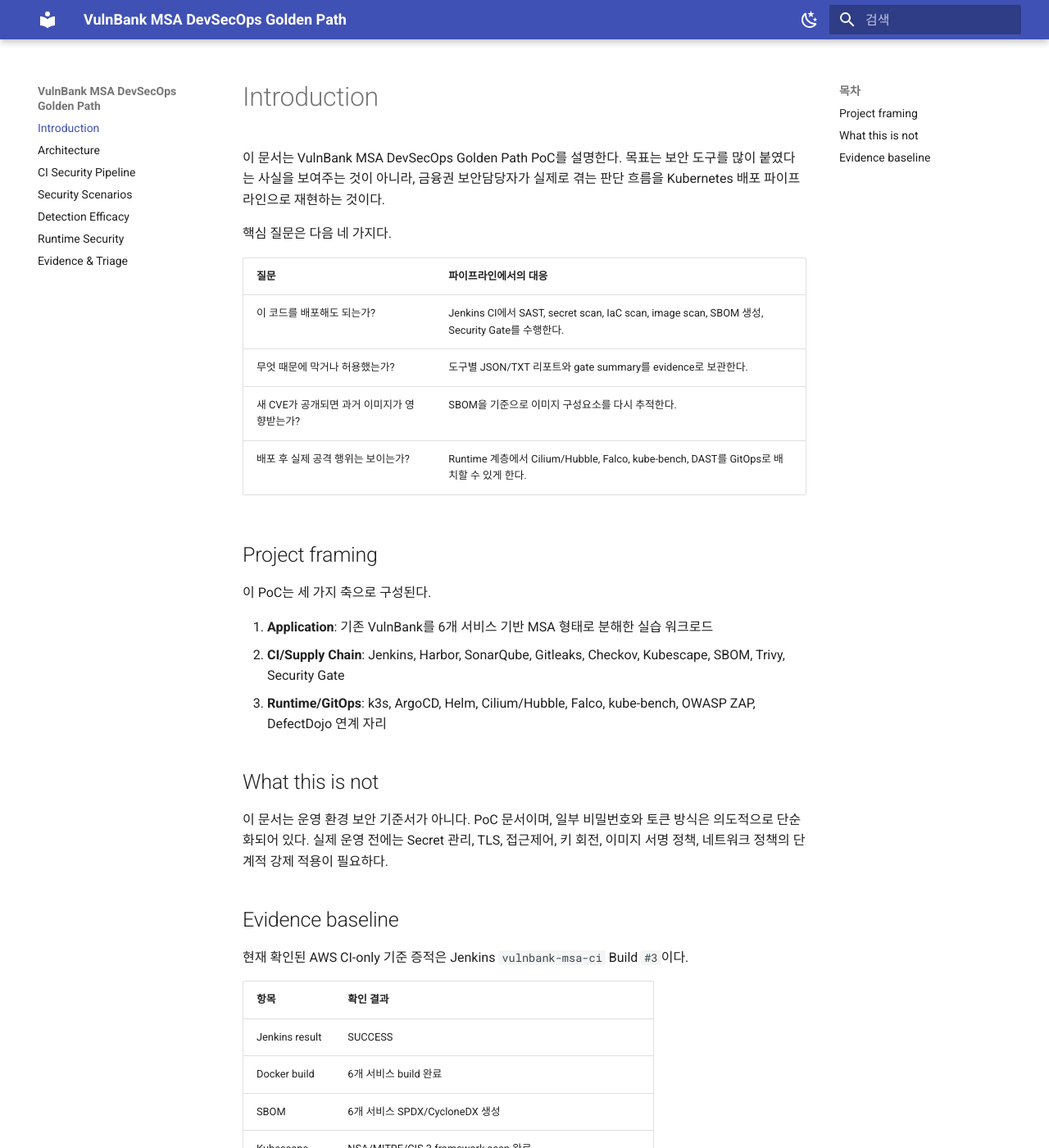
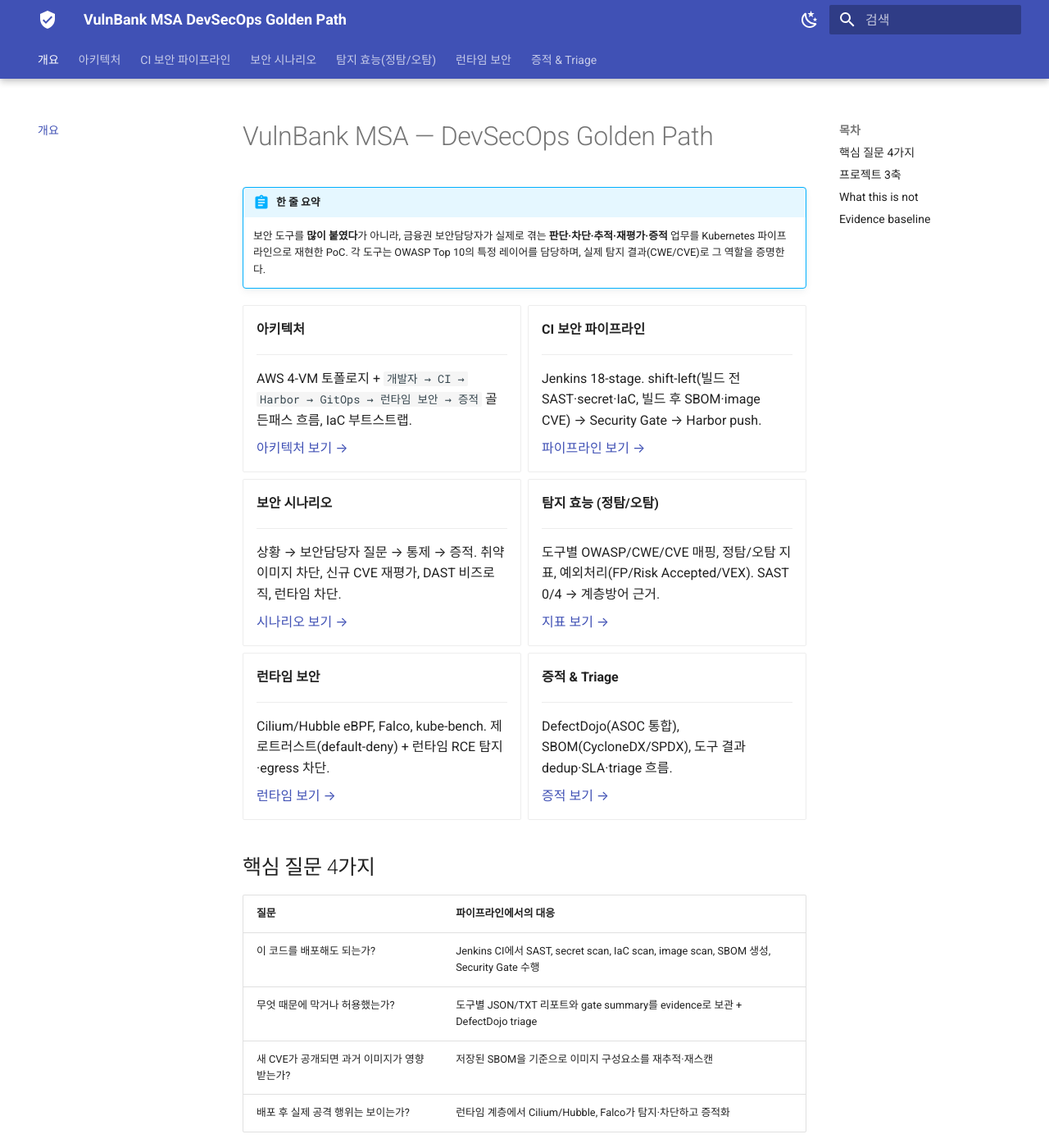
Before and after one commit to securious-DecSecOps/secubank-docs, an MkDocs documentation site: the page built from docs/index.md, in a window 1280 px wide and 1400 px high. Shown: the whole window at 82% size. Built offline with MkDocs 1.6.1 and Material for MkDocs 9.7.7, drawn with Linux system fonts in a browser that asks for light colours; some of the changed text lies outside the part shown.

Commit message:
문서 업그레이드: 도구별 OWASP/CWE/CVE 매트릭스 + 탭 네비게이션/카드 랜딩 적용

```diff
--- a/docs/detection-efficacy.md
+++ b/docs/detection-efficacy.md
@@ -43,6 +43,49 @@
 | Security Gate | BLOCK |
 | Blocked service count | 6 |
 
+## Per-tool evidence with standard references (OWASP / CWE / CVE)
+
+각 도구가 "제 역할을 한다"는 근거를, 실제 Build `#3` 결과에 표준 분류를 매핑해 정리한다. (현재 증적이 확보된 5종)
+
+| 도구 | 실제 탐지 (Build #3) | CWE | OWASP 2021 | 프레임워크 |
+| --- | --- | --- | --- | --- |
+| SonarQube (SAST) | `getstatus.php` TLS 인증서/호스트명 검증 비활성 (rule php:S4830 / php:S5527), 약한 해시·난수 | CWE-295, CWE-297, CWE-328, CWE-338 | A02 Cryptographic Failures | — |
+| Trivy (SCA/image) | base image CVE 29 CRITICAL / 1319 HIGH (예: curl CVE-2023-38545, glibc CVE-2023-4911) | CWE-787, CWE-1104 | A06 Vulnerable & Outdated Components | NVD / CVE |
+| Gitleaks (secrets) | 하드코딩 시크릿 2건 | CWE-798 | A07 Identification & Auth Failures | — |
+| Checkov (IaC) | 컨테이너 root 실행 등 Dockerfile 위반(서비스당 2건) + 30 findings | CWE-250, CWE-732 | A05 Security Misconfiguration | CIS Docker |
+| Kubescape (K8s) | NSA 14/20, MITRE 16/17, CIS 26/33 미준수 컨트롤 | CWE-250, CWE-269 | A05 Security Misconfiguration | NSA / MITRE ATT&CK / CIS |
+
+### OWASP Top 10 커버리지 (도구 선정 근거)
+
+도구는 임의 선택이 아니라 OWASP Top 10을 레이어별로 분담한다 — 단일 도구로는 A01~A08을 덮지 못한다.
+
+| OWASP 2021 | 담당 |
+| --- | --- |
+| A01 Broken Access Control | DAST (IDOR) |
+| A02 Cryptographic Failures | SAST |
+| A03 Injection / A04 Insecure Design | DAST (RCE, 음수 송금) |
+| A05 Security Misconfiguration | Checkov, Kubescape |
+| A06 Vulnerable & Outdated Components | Trivy, SBOM |
+| A07 Identification & Auth Failures | Gitleaks |
+| A08 Software & Data Integrity Failures | SBOM (+ 이미지 서명) |
+| Runtime behavior | Falco, Cilium (MITRE ATT&CK) |
+
+### SAST 측정 결과 — 계층방어의 정량 근거
+
+의도된 4개 취약점에 대한 SonarQube SAST 탐지:
+
+| 의도 취약점 | SAST 결과 | CWE | OWASP | 판정 |
+| --- | --- | --- | --- | --- |
+| 음수 송금 (VULN-1) | 미탐 | CWE-840 / CWE-20 | A04 | FN |
+| 거래내역 IDOR (VULN-2) | 미탐 | CWE-639 | A01 | FN |
+| 회원정보 IDOR (VULN-3) | 미탐 | CWE-639 | A01 | FN |
+| 파일업로드 RCE (VULN-4) | 모호한 permission hotspot만 (RCE 특정 못함) | CWE-434 (→ CWE-94) | A04 / A03 | FN |
+
+- **SAST 의도취약점 recall = 0 / 4.** 단 SAST는 A02(암호/TLS)는 정확히 탐지 → "SAST 무용"이 아니라 "담당 레이어가 다름".
+- **전체 security_rating = D 인데 Quality Gate는 PASS** — 게이트가 `new_security_rating`(신규 코드)만 평가했기 때문. 기본 게이트 정책의 함정.
+- ※ VULN-1·VULN-4는 소스에서 취약 코드 직접 확인(확정 FN), VULN-2·3은 SAST findings에 부재(소스 재확인 TODO).
+- → 이 **0/4를 DAST가 4/4로 메우는 것**이 계층방어의 정량 근거 (DAST 측정은 진행 중).
+
 ## Metrics to complete
 
 아래 값은 아직 evidence 기반 라벨링이 완료되지 않았으므로 TODO로 둔다.
--- a/docs/index.md
+++ b/docs/index.md
@@ -1,27 +1,78 @@
-# Introduction
+# VulnBank MSA — DevSecOps Golden Path
 
-이 문서는 VulnBank MSA DevSecOps Golden Path PoC를 설명한다. 목표는 보안 도구를 많이 붙였다는 사실을 보여주는 것이 아니라, 금융권 보안담당자가 실제로 겪는 판단 흐름을 Kubernetes 배포 파이프라인으로 재현하는 것이다.
+!!! abstract "한 줄 요약"
+    보안 도구를 **많이 붙였다**가 아니라, 금융권 보안담당자가 실제로 겪는 **판단·차단·추적·재평가·증적** 업무를 Kubernetes 파이프라인으로 재현한 PoC. 각 도구는 OWASP Top 10의 특정 레이어를 담당하며, 실제 탐지 결과(CWE/CVE)로 그 역할을 증명한다.
 
-핵심 질문은 다음 네 가지다.
+<div class="grid cards" markdown>
+
+-   **아키텍처**
+
+    ---
+
+    AWS 4-VM 토폴로지 + `개발자 → CI → Harbor → GitOps → 런타임 보안 → 증적` 골든패스 흐름, IaC 부트스트랩.
+
+    [아키텍처 보기 →](architecture.md)
+
+-   **CI 보안 파이프라인**
+
+    ---
+
+    Jenkins 18-stage. shift-left(빌드 전 SAST·secret·IaC, 빌드 후 SBOM·image CVE) → Security Gate → Harbor push.
+
+    [파이프라인 보기 →](ci-security-pipeline.md)
+
+-   **보안 시나리오**
+
+    ---
+
+    상황 → 보안담당자 질문 → 통제 → 증적. 취약 이미지 차단, 신규 CVE 재평가, DAST 비즈로직, 런타임 차단.
+
+    [시나리오 보기 →](security-scenarios.md)
+
+-   **탐지 효능 (정탐/오탐)**
+
+    ---
+
+    도구별 OWASP/CWE/CVE 매핑, 정탐/오탐 지표, 예외처리(FP/Risk Accepted/VEX). SAST 0/4 → 계층방어 근거.
+
+    [지표 보기 →](detection-efficacy.md)
+
+-   **런타임 보안**
+
+    ---
+
+    Cilium/Hubble eBPF, Falco, kube-bench. 제로트러스트(default-deny) + 런타임 RCE 탐지·egress 차단.
+
+    [런타임 보기 →](runtime-security.md)
+
+-   **증적 & Triage**
+
+    ---
+
+    DefectDojo(ASOC 통합), SBOM(CycloneDX/SPDX), 도구 결과 dedup·SLA·triage 흐름.
+
+    [증적 보기 →](evidence-triage.md)
+
+</div>
+
+## 핵심 질문 4가지
 
 | 질문 | 파이프라인에서의 대응 |
 | --- | --- |
-| 이 코드를 배포해도 되는가? | Jenkins CI에서 SAST, secret scan, IaC scan, image scan, SBOM 생성, Security Gate를 수행한다. |
-| 무엇 때문에 막거나 허용했는가? | 도구별 JSON/TXT 리포트와 gate summary를 evidence로 보관한다. |
-| 새 CVE가 공개되면 과거 이미지가 영향받는가? | SBOM을 기준으로 이미지 구성요소를 다시 추적한다. |
-| 배포 후 실제 공격 행위는 보이는가? | Runtime 계층에서 Cilium/Hubble, Falco, kube-bench, DAST를 GitOps로 배치할 수 있게 한다. |
+| 이 코드를 배포해도 되는가? | Jenkins CI에서 SAST, secret scan, IaC scan, image scan, SBOM 생성, Security Gate 수행 |
+| 무엇 때문에 막거나 허용했는가? | 도구별 JSON/TXT 리포트와 gate summary를 evidence로 보관 + DefectDojo triage |
+| 새 CVE가 공개되면 과거 이미지가 영향받는가? | 저장된 SBOM을 기준으로 이미지 구성요소를 재추적·재스캔 |
+| 배포 후 실제 공격 행위는 보이는가? | 런타임 계층에서 Cilium/Hubble, Falco가 탐지·차단하고 증적화 |
 
-## Project framing
+## 프로젝트 3축
 
-이 PoC는 세 가지 축으로 구성된다.
-
-1. **Application**: 기존 VulnBank를 6개 서비스 기반 MSA 형태로 분해한 실습 워크로드
-2. **CI/Supply Chain**: Jenkins, Harbor, SonarQube, Gitleaks, Checkov, Kubescape, SBOM, Trivy, Security Gate
-3. **Runtime/GitOps**: k3s, ArgoCD, Helm, Cilium/Hubble, Falco, kube-bench, OWASP ZAP, DefectDojo 연계 자리
+1. **Application** — 기존 VulnBank를 6개 서비스 MSA로 분해한 실습 워크로드
+2. **CI / Supply Chain** — Jenkins, Harbor, SonarQube, Gitleaks, Checkov, Kubescape, SBOM(Syft), Trivy, Security Gate
+3. **Runtime / GitOps** — k3s, ArgoCD, Helm, Cilium/Hubble, Falco, kube-bench, OWASP ZAP, DefectDojo
 
 ## What this is not
 
-이 문서는 운영 환경 보안 기준서가 아니다. PoC 문서이며, 일부 비밀번호와 토큰 방식은 의도적으로 단순화되어 있다. 실제 운영 전에는 Secret 관리, TLS, 접근제어, 키 회전, 이미지 서명 정책, 네트워크 정책의 단계적 강제 적용이 필요하다.
+운영 환경 보안 기준서가 아니다. PoC 문서이며 일부 비밀번호·토큰 방식은 의도적으로 단순화돼 있다. 실제 운영 전에는 Secret 관리, TLS, 접근제어, 키 회전, 이미지 서명 정책, 네트워크 정책의 단계적 강제 적용이 필요하다.
 
 ## Evidence baseline
 
@@ -37,4 +88,4 @@
 | Security Gate | BLOCK 판단, `ENFORCE_GATE=false`라 evidence 기록 후 계속 진행 |
 | Harbor push | 6개 서비스 image push 완료 |
 
-민감한 registry host와 credential은 문서에서 `<HARBOR_REGISTRY>`, `<HARBOR_PASSWORD>` 같은 placeholder로 표기한다.
+민감한 registry host·credential은 문서에서 `<HARBOR_REGISTRY>`, `<HARBOR_PASSWORD>` 같은 placeholder로 표기한다.
--- a/mkdocs.yml
+++ b/mkdocs.yml
@@ -1,30 +1,41 @@
 site_name: VulnBank MSA DevSecOps Golden Path
-site_description: Kubernetes DevSecOps Golden Path PoC documentation
+site_description: 금융권 보안담당자 실무를 Kubernetes 파이프라인으로 재현한 DevSecOps Golden Path PoC
 
 theme:
   name: material
   language: ko
+  icon:
+    logo: material/shield-check
+    repo: fontawesome/brands/github
   features:
+    - navigation.tabs
+    - navigation.tabs.sticky
     - navigation.sections
-    - navigation.expand
     - navigation.top
     - navigation.tracking
+    - navigation.indexes
+    - navigation.footer
     - search.suggest
     - search.highlight
+    - search.share
     - content.code.copy
+    - content.code.annotate
+    - toc.follow
   palette:
-    - scheme: default
+    - media: "(prefers-color-scheme: light)"
+      scheme: default
       primary: indigo
       accent: blue
       toggle:
         icon: material/weather-night
-        name: dark mode
-    - scheme: slate
+        name: 다크 모드
+    - media: "(prefers-color-scheme: dark)"
+      scheme: slate
       primary: indigo
       accent: blue
       toggle:
         icon: material/weather-sunny
-        name: light mode
+        name: 라이트 모드
 
 plugins:
   - search
@@ -36,10 +47,19 @@
   - attr_list
   - md_in_html
   - tables
+  - def_list
+  - footnotes
   - toc:
       permalink: true
   - pymdownx.details
-  - pymdownx.highlight
+  - pymdownx.highlight:
+      anchor_linenums: true
+  - pymdownx.inlinehilite
+  - pymdownx.snippets
+  - pymdownx.tasklist:
+      custom_checkbox: true
+  - pymdownx.tabbed:
+      alternate_style: true
   - pymdownx.superfences:
       custom_fences:
         - name: mermaid
@@ -47,10 +67,10 @@
           format: !!python/name:pymdownx.superfences.fence_code_format
 
 nav:
-  - Introduction: index.md
-  - Architecture: architecture.md
-  - CI Security Pipeline: ci-security-pipeline.md
-  - Security Scenarios: security-scenarios.md
-  - Detection Efficacy: detection-efficacy.md
-  - Runtime Security: runtime-security.md
-  - Evidence & Triage: evidence-triage.md
+  - 개요: index.md
+  - 아키텍처: architecture.md
+  - CI 보안 파이프라인: ci-security-pipeline.md
+  - 보안 시나리오: security-scenarios.md
+  - 탐지 효능(정탐/오탐): detection-efficacy.md
+  - 런타임 보안: runtime-security.md
+  - 증적 & Triage: evidence-triage.md
```
